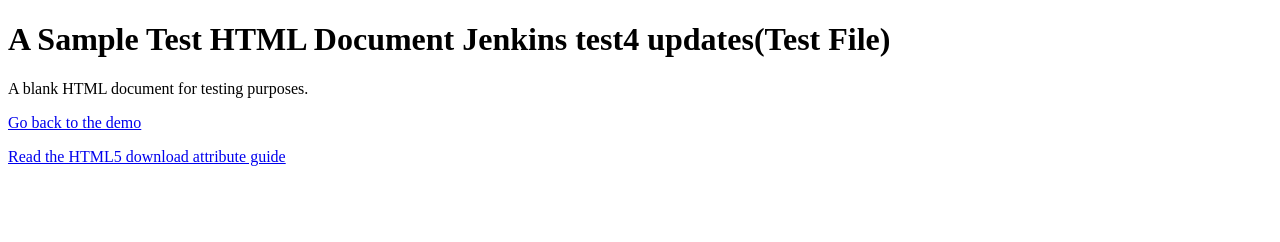
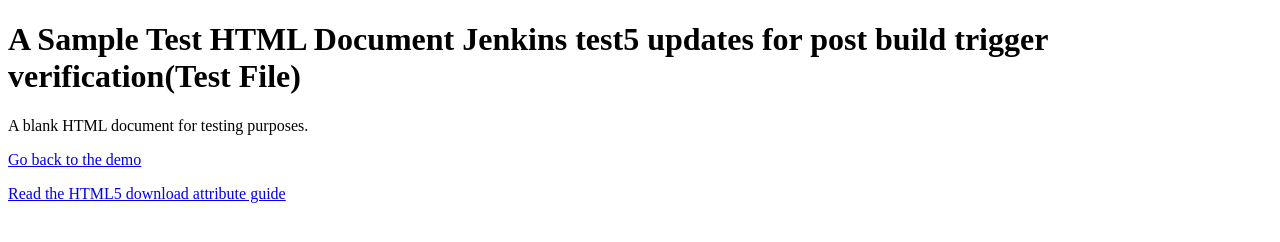
Before and after one commit to balajiregt/Javascript_Practice, a plain HTML site: page js-Basics/HTMLSample.html in a window 1280 px wide. Drawn offline with Linux system fonts and the light colour scheme.

Commit message:
Update HTMLSample.html
added h1 updates

```diff
--- a/js-Basics/HTMLSample.html
+++ b/js-Basics/HTMLSample.html
@@ -10,7 +10,7 @@
 </head>
 <body>
 
-<h1>A Sample Test HTML Document Jenkins test4 updates(Test File)</h1>
+<h1>A Sample Test HTML Document Jenkins test5 updates for post build trigger verification(Test File)</h1>
 <p>A blank HTML document for testing purposes.</p>
 <p><a href="../html5download-demo.html">Go back to the demo</a></p>
 <p><a href="http://sixrevisions.com/html5/download-attribute/">Read the HTML5 download attribute guide</a></p>
```
